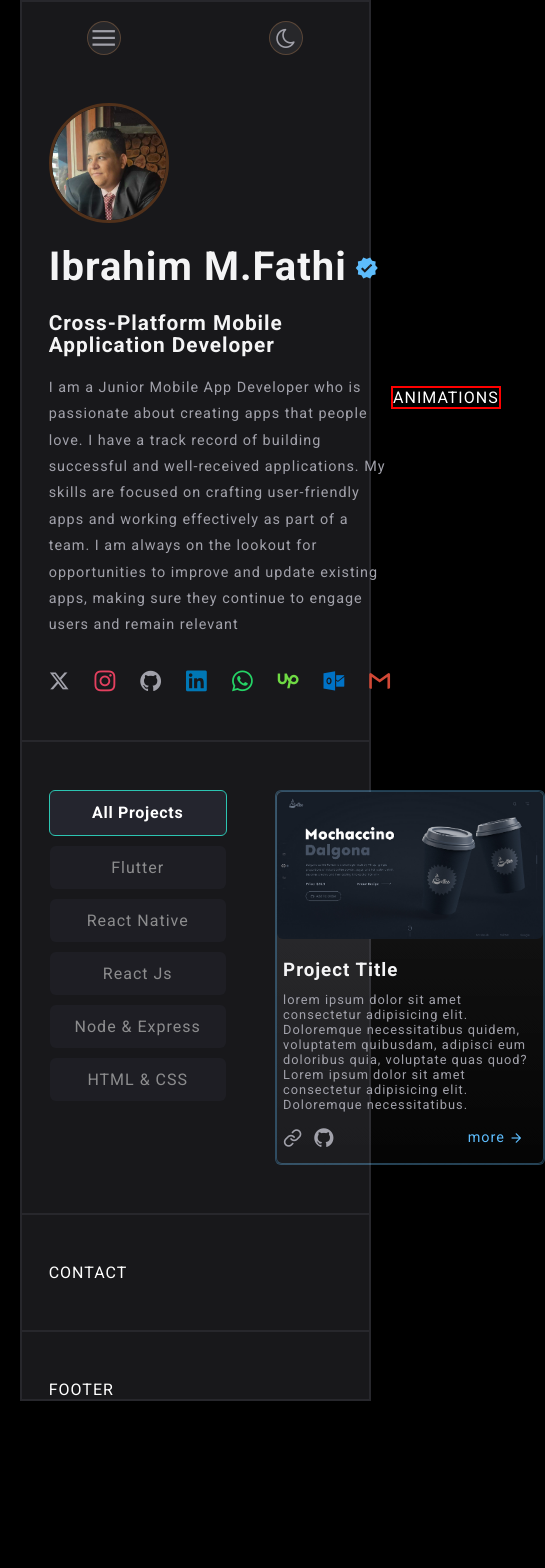
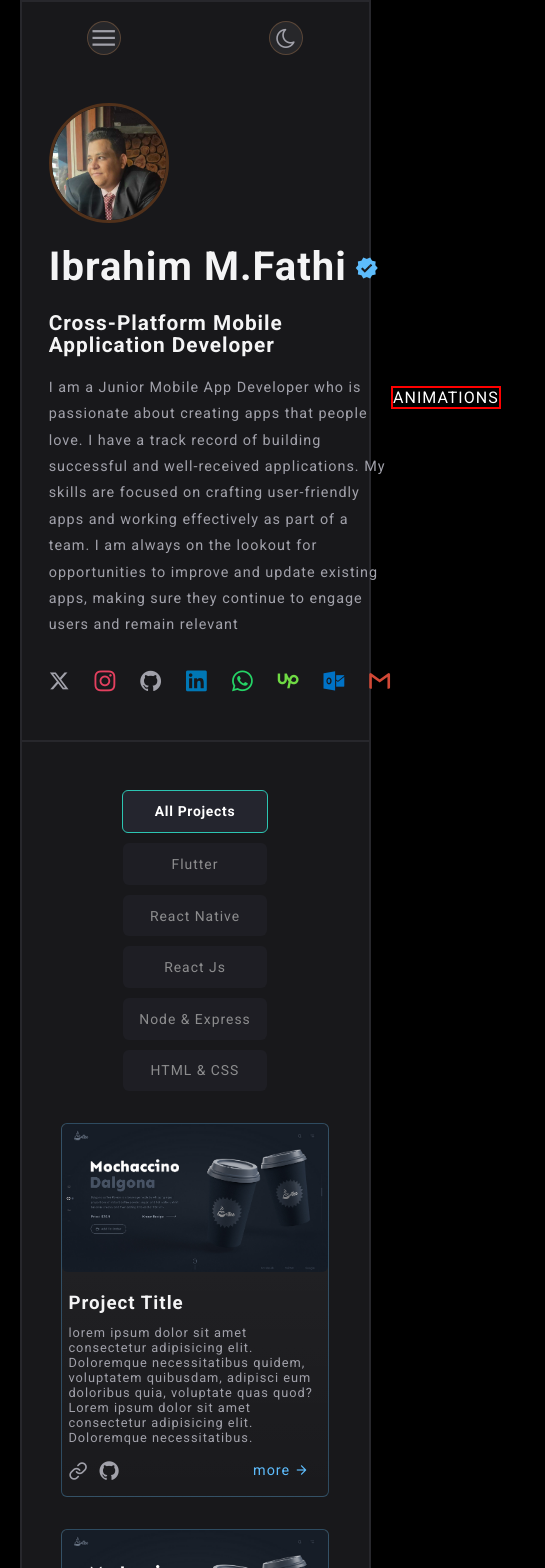
Before and after one commit to Ibrahimfathi96/Portfolio, a React (Vite) app: page / in a window 390 px wide. Shown: the top 1568 px of the page, 545 px wide, since content can reach past the window. Before the commit the page ends 1401 px from the top, so only its background shows below. Built offline with nearby package versions, Linux system fonts and the light colour scheme.

Commit message:
Main Done

```diff
--- a/src/components/3-main/Main.jsx
+++ b/src/components/3-main/Main.jsx
@@ -10,17 +10,20 @@ const Main = () => {
         <button>node & express</button>
         <button>HTML & CSS</button>
       </section>
-      <section className="right-section card">
-        <article className="card">
+      <section className="right-section flex">
+        {["aa", "bb", "cc", 1, 7].map((item) => {
+          return (
+            <article key={item} className="card">
               <img width={266} src="./1.jpg" alt="" />
 
               <div style={{ width: "266px" }} className="box">
                 <h1 className="title">Project Title</h1>
                 <p className="sub-title">
                   lorem ipsum dolor sit amet consectetur adipisicing elit.
-              Doloremque necessitatibus quidem, voluptatem quibusdam, adipisci
-              eum doloribus quia, voluptate quas quod? Lorem ipsum dolor sit
-              amet consectetur adipisicing elit. Doloremque necessitatibus.
+                  Doloremque necessitatibus quidem, voluptatem quibusdam,
+                  adipisci eum doloribus quia, voluptate quas quod? Lorem ipsum
+                  dolor sit amet consectetur adipisicing elit. Doloremque
+                  necessitatibus.
                 </p>
                 <div className="flex all-icons">
                   <div style={{ gap: "11px" }} className="flex">
@@ -34,6 +37,8 @@ const Main = () => {
                 </div>
               </div>
             </article>
+          );
+        })}
       </section>
     </main>
   );
--- a/src/components/3-main/main.css
+++ b/src/components/3-main/main.css
@@ -5,10 +5,11 @@
 
 1. 1. Left Section ==> Buttons
 2- Right Section ==> Cards
+3- Responsive Design (Media Query)
 */
 
 main.flex {
-  gap: 3rem;
+  gap: 2rem;
   align-items: start;
 }
 /*
@@ -70,8 +71,13 @@ main section.left-section.flex button:hover {
   scale: 1.01;
 }
 
-main section.right-section {
+main section.right-section.flex {
   /* flex-grow: 1; */
+  flex-wrap: wrap;
+  /* gap: 18px; */
+  column-gap: 16px;
+  row-gap: 2rem;
+  justify-content: center;
 }
 .card img {
   border-radius: 6px;
@@ -115,3 +121,27 @@ main section.right-section {
   font-size: 1.3rem;
   color: var(--icon-hover);
 }
+
+/*
+=======================================
+    3- Responsive Design (Media Query)
+=======================================
+*/
+@media (max-width: 600px) {
+  main.flex {
+    flex-direction: column;
+    gap: 2rem;
+    align-items: center;
+  }
+  main section.left-section.flex {
+    flex-direction: row;
+    flex-wrap: wrap;
+    justify-content: center;
+    gap: 10px;
+  }
+  main section.left-section.flex button {
+    width: 9rem;
+    padding: 0.8rem 0;
+    font-size: 0.87rem;
+  }
+}
```
Lines whose indentation alone changed are shown as unchanged.
